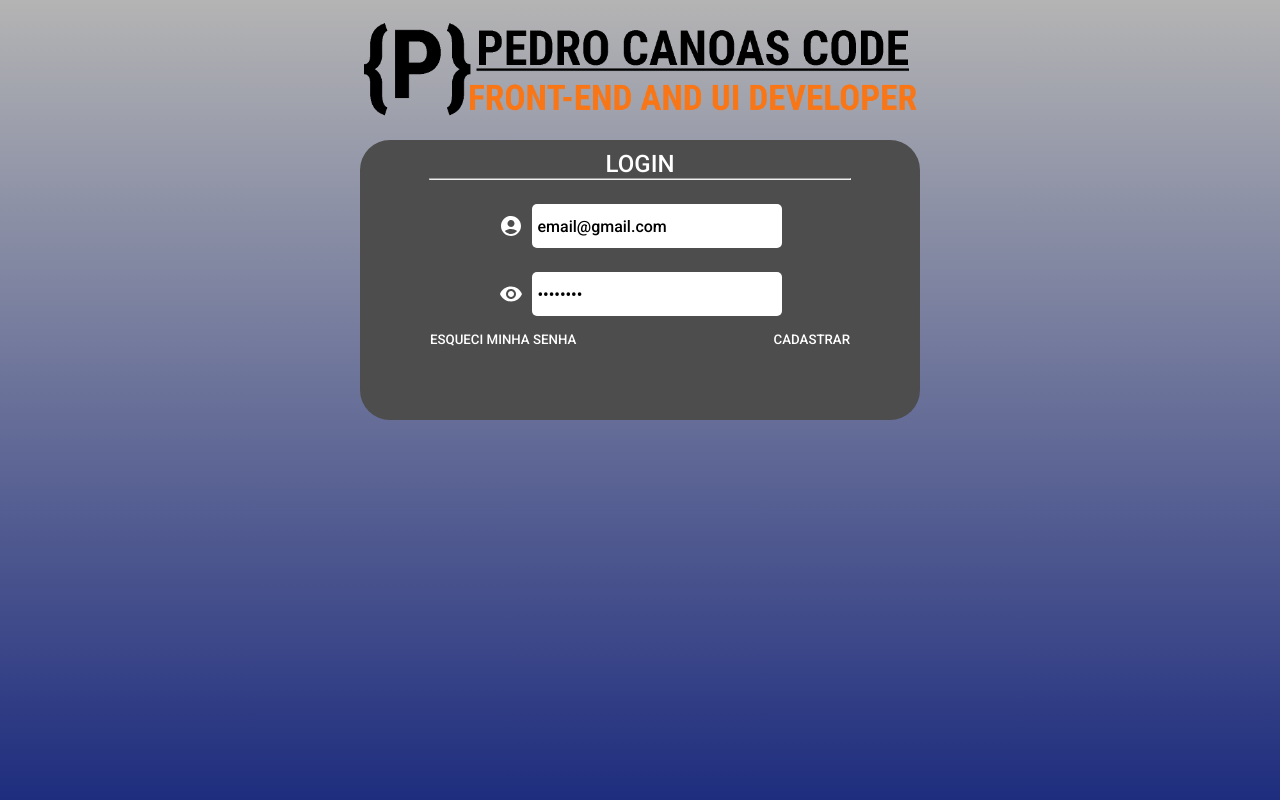
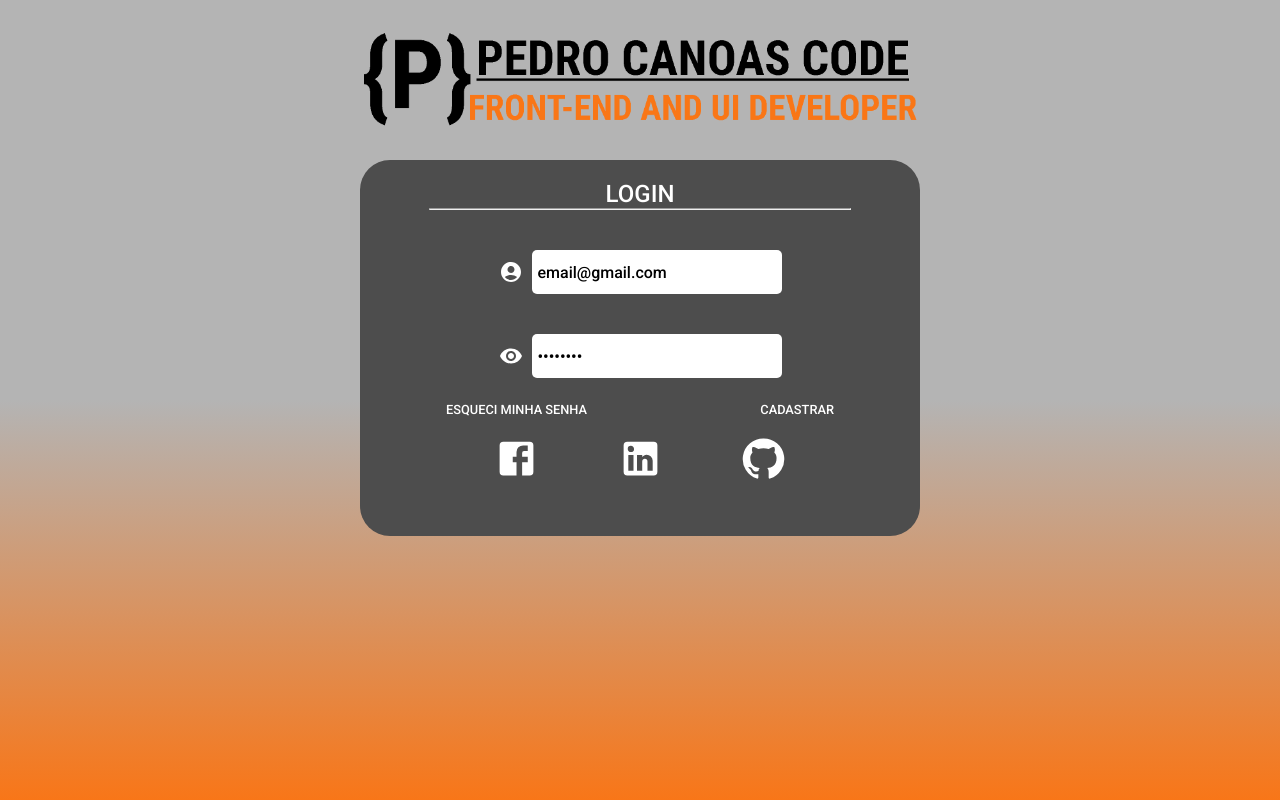
Before and after one commit to Pedrocanoas/Personal-Organization, a React (Create React App) app: page / in a window 1280 px wide. Built offline with nearby package versions, Linux system fonts and the light colour scheme.

Commit message:
Icones
Alterando a identidade visual do projeto; Formatando os botões de cadastro; implementando os icones de redes sociais

```diff
--- a/package.json
+++ b/package.json
@@ -10,9 +10,10 @@
   "dependencies": {
     "@emotion/react": "^11.7.1",
     "@emotion/styled": "^11.6.0",
+    "@fortawesome/fontawesome-svg-core": "^1.3.0-beta3",
     "@fortawesome/free-brands-svg-icons": "^5.15.4",
     "@fortawesome/free-solid-svg-icons": "^5.15.4",
-    "@fortawesome/react-fontawesome": "^0.1.16",
+    "@fortawesome/react-fontawesome": "^0.1.17",
     "@material-ui/core": "^5.0.0-beta.5",
     "@mui/icons-material": "^5.3.0",
     "@mui/material": "^5.3.0",
--- a/src/App.js
+++ b/src/App.js
@@ -1,9 +1,20 @@
 import React, { useState } from "react";
 import "./styles.css";
 import Logotipo from "./img/Logotipo.png";
+import GitHubIcon from "@mui/icons-material/GitHub";
+import LinkedInIcon from "@mui/icons-material/LinkedIn";
+import FacebookIcon from "@mui/icons-material/Facebook";
 import VisibilityIcon from "@mui/icons-material/Visibility";
 import VisibilityOffIcon from "@mui/icons-material/VisibilityOff";
 import AccountCircleIcon from "@mui/icons-material/AccountCircle";
+
+const styles = {
+  mediumIcon: {
+    width: 45,
+    height: 45,
+    cursor:'pointer'
+  },
+};
 
 export default function App() {
   const [passwordView, setPasswordView] = useState(false);
@@ -39,7 +50,7 @@ export default function App() {
             <input
               className="username-input"
               type="text"
-              value="email@gmail.com"
+              defaultValue="email@gmail.com"
             ></input>
           </div>
           <div className="password">
@@ -55,12 +66,23 @@ export default function App() {
             <input
               className="password-input"
               type={passwordView ? "text" : "password"}
-              value="senha123"
+              defaultValue="senha123"
             ></input>
           </div>
           <div className="end-square">
-            <h5>Esqueci minha senha</h5>
-            <h5>cadastrar</h5>
+            <div className="footer">
+              <a href="forgot-password" className="forgot">
+                Esqueci minha senha
+              </a>
+              <a href="sign-in" className="singin">
+                cadastrar
+              </a>
+            </div>
+            <div className="icons">
+              <FacebookIcon style={styles.mediumIcon} />
+              <LinkedInIcon style={styles.mediumIcon} />
+              <GitHubIcon style={styles.mediumIcon} />
+            </div>
           </div>
         </div>
       </div>
--- a/src/styles.css
+++ b/src/styles.css
@@ -7,13 +7,14 @@
   padding: 0;
   font-weight: normal;
   outline: none;
+  text-decoration: none;
 }
 
 .App {
   display: flex;
   flex-direction: column;
   text-align: center;
-  background-image: linear-gradient(#b4b4b4, #1e2d7e);
+  background-image: linear-gradient(#b4b4b4, #b4b4b4, #F87618);
   height: 100vh;
   width: 100vw;
   color: white;
@@ -24,13 +25,13 @@
 .Logotipo {
   max-width: auto;
   max-height: 100px;
-  padding: 20px;
+  padding: 30px;
 }
 
 .square {
   background-color: #4d4d4d;
   width: 70vh;
-  height: 35vh;
+  height: 47vh;
   border-radius: 30px;
 }
 
@@ -38,14 +39,14 @@
   display: flex;
   flex-direction: column;
   align-items: center;
-  padding-top: 10px;
+  padding-top: 20px;
 }
 
 .username, .password {
   display: grid;
   grid-template-columns: 25px 250px;
   grid-column-gap: 1vh;
-  padding-top: 3vh;
+  padding-top: 5vh;
   align-items: center;
 }
 
@@ -59,18 +60,52 @@
 }
 
 .username-input:hover, .password-input:hover {
-  box-shadow: 0 0 0.5em #F87618;
+  box-shadow: inset 0px 0.3em 0.3em #b4b4b4;
 }
 
 .username-input:focus, .password-input:focus {
-  box-shadow: inset -0.3em 0.3em 0.3em#b4b4b4;
+  box-shadow: inset 0px 0.3em 0.3em #b4b4b4;
 }
 
+
 .end-square {
-  padding: 2vh ;
+  width: 75%;
+  display: grid;
+  grid-template-columns: repeat(3, 1fr);
+  grid-auto-rows: 50px;
+  margin: 1vh 0;
+}
+
+.footer {
+  grid-column-start: 1;
+  grid-column-end: 4;
+  grid-row-start: 1;
+  grid-row-end: 1;
+  padding: 2vh;
   display: flex;
+  flex-direction: row;
   text-align: space-between;
+  justify-content: space-between;
+}
+
+.forgot, .singin {
+  font-size: 0.8em;
+  color: #ffffff;
+  transition: 0.1s ease-in-out;
+}
+
+.forgot:hover, .singin:hover {
+  color: #F87618;
+}
+
+.icons{
+  grid-column-start: 1;
+  grid-column-end: 4;
+  grid-row-start: 2;
+  grid-row-end: 2;
+  padding: 0 8vh;
+  display: flex;
   flex-direction: row;
+  text-align: space-between;
   justify-content: space-between;
-  width: 75%;
 }
```
Also changed, not shown: 2 other files (tests, documents, lock files or other folders).
